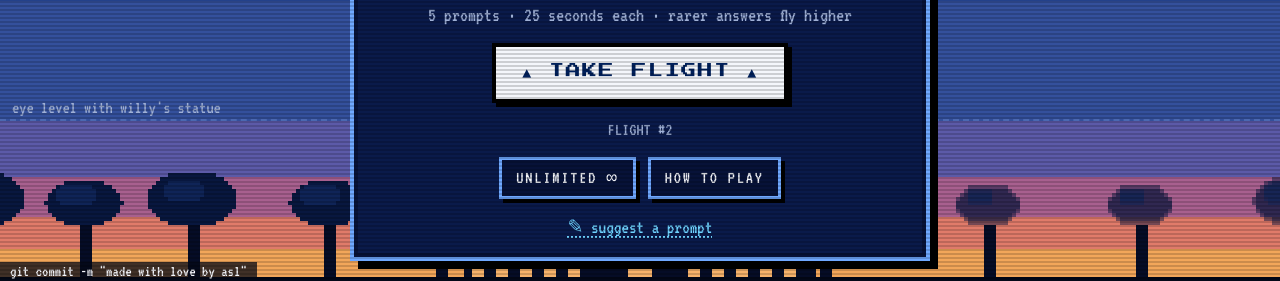
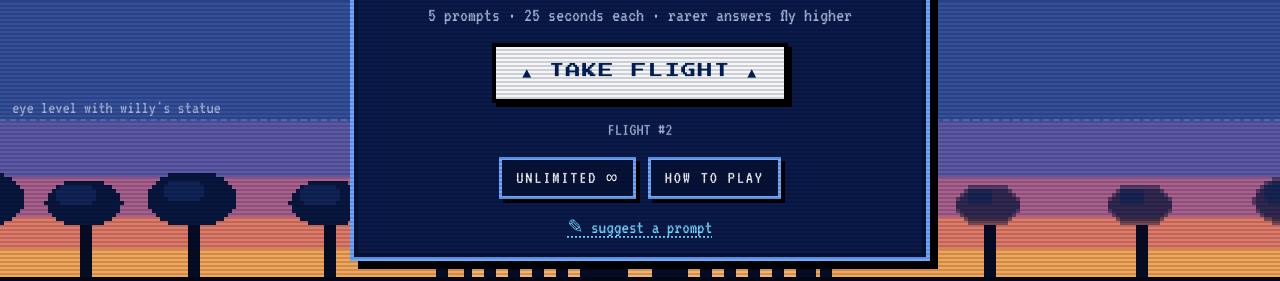
Before and after one commit to annasophialing/riceillion, a plain HTML site: page index.html in a window 1280 px wide. Shown: the part 519-800 px from the top of the page. Drawn offline with Linux system fonts and the light colour scheme.

Commit message:
edited layout

```diff
--- a/css/style.css
+++ b/css/style.css
@@ -95,14 +95,6 @@ canvas { image-rendering: pixelated; image-rendering: crisp-edges; }
 .stat #alt, .stat #score { font-family: var(--pixel); font-size: 20px; text-shadow: 3px 3px 0 var(--shadow); }
 #zone, #round-label { font-size: 16px; color: var(--accent); letter-spacing: .06em; }
 .brand { font-family: var(--pixel); font-size: 12px; letter-spacing: .2em; color: var(--muted); padding-top: 4px; }
-
-/* ===== Credit (bottom-left) ===== */
-#credit {
-  position: fixed; left: 0; bottom: 0; z-index: 30; pointer-events: none;
-  padding: 1px 10px 2px;
-  font-family: var(--mono); font-size: 16px; color: var(--ink);
-  background: rgba(4, 8, 23, .75);
-}
 
 /* ===== Cards ===== */
 .card {
--- a/index.html
+++ b/index.html
@@ -137,8 +137,6 @@
     <p id="share-note" class="muted"></p>
   </section>
 
-  <footer id="credit">git commit -m "made with love by asl"</footer>
-
   <script src="js/questions.js"></script>
   <script src="js/config.js"></script>
   <script src="js/online.js"></script>
```
